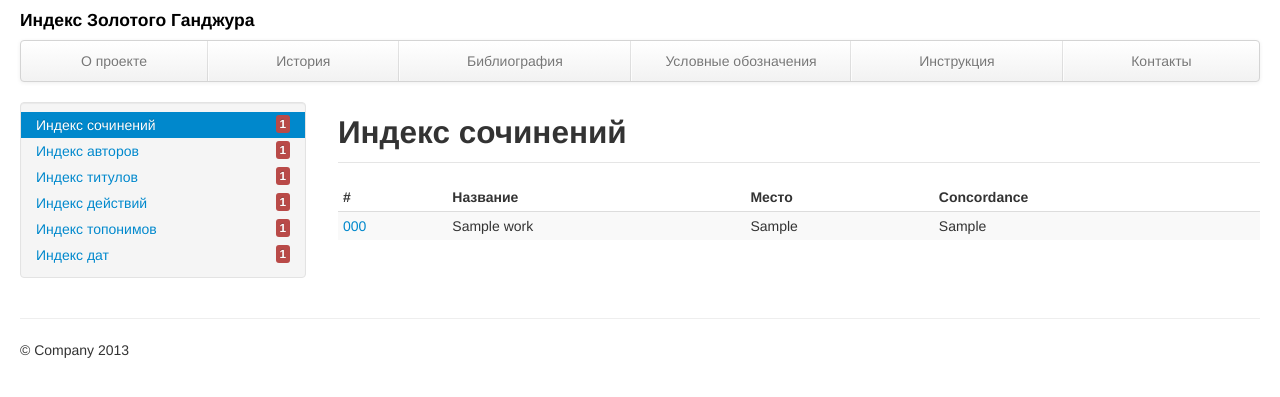
After one commit to Se7ge/yanjur, a Flask app: page /works/ in a window 1280 px wide. The commit adds this page. Shown: the top 397 px of the page. Run offline with Flask 2, Linux system fonts and the light colour scheme; tables that the repository leaves empty hold one stand-in row (values such as "Sample post"); some libraries are stand-ins or nearby versions.

Commit message:
Indexes of entities

```diff
--- a/application/context_processors.py
+++ b/application/context_processors.py
@@ -9,12 +9,12 @@ session = Session()
 
 @app.context_processor
 def sidebar_menu():
-    works = session.query(Work).order_by('number')
-    persons = session.query(Person).order_by('name')
-    titles = session.query(Title).order_by('name')
-    actions = session.query(Action).order_by('name')
-    places = session.query(Place).order_by('name')
-    times = session.query(Work_Time).order_by('name')
+    works = session.query(Work).order_by('number').count()
+    persons = session.query(Person).order_by('name').count()
+    titles = session.query(Title).order_by('name').count()
+    actions = session.query(Action).order_by('name').count()
+    places = session.query(Place).order_by('name').count()
+    times = session.query(Work_Time).order_by('name').count()
     return dict(works=works,
                 persons=persons,
                 titles=titles,
--- a/application/templates/_sidebar.html
+++ b/application/templates/_sidebar.html
@@ -3,40 +3,22 @@
   <div class="well sidebar-nav">
     <ul class="nav nav-list">
       {% if works %}
-      <li class="nav-header">Сочинения</li>
-      {% for work in works %}
-      <li{% if entity=='work' and entity_id==work.id %} class="active"{% endif %}><a href="{{ url_for('work', id=work.id) }}">{{ work.number }}</a></li>
-      {% endfor %}
+      <li{% if request.path==url_for('entity_list', name='works') %} class="active"{% endif %}><a href="{{ url_for('entity_list', name='works') }}">Индекс сочинений <span class="label label-important pull-right">{{ works }}</span></a></li>
       {% endif %}
       {% if persons %}
-      <li class="nav-header">Авторы</li>
-      {% for person in persons %}
-      <li{% if entity=='person' and entity_id==person.id %} class="active"{% endif %}><a href="{{ url_for('person', id=person.id) }}">{{ person.name }}</a></li>
-      {% endfor %}
+      <li{% if request.path==url_for('entity_list', name='persons') %} class="active"{% endif %}><a href="{{ url_for('entity_list', name='persons') }}">Индекс авторов <span class="label label-important pull-right">{{ persons }}</span></a></li>
       {% endif %}
-      {% if persons %}
-      <li class="nav-header">Титулы</li>
-      {% for title in titles %}
-      <li{% if entity=='title' and entity_id==title.id %} class="active"{% endif %}><a href="{{ url_for('title', id=title.id) }}">{{ title.name }}</a></li>
-      {% endfor %}
+      {% if titles %}
+      <li{% if request.path==url_for('entity_list', name='titles') %} class="active"{% endif %}><a href="{{ url_for('entity_list', name='titles') }}">Индекс титулов <span class="label label-important pull-right">{{ titles }}</span></a></li>
       {% endif %}
       {% if actions %}
-      <li class="nav-header">Действия</li>
-      {% for action in actions %}
-      <li{% if entity=='action' and entity_id==action.id %} class="active"{% endif %}><a href="{{ url_for('action', id=action.id) }}">{{ action.name }}</a></li>
-      {% endfor %}
+      <li{% if request.path==url_for('entity_list', name='actions') %} class="active"{% endif %}><a href="{{ url_for('entity_list', name='actions') }}">Индекс действий <span class="label label-important pull-right">{{ actions }}</span></a></li>
       {% endif %}
       {% if places %}
-      <li class="nav-header">Местоположения</li>
-      {% for place in places %}
-      <li{% if entity=='place' and entity_id==place.id %} class="active"{% endif %}><a href="{{ url_for('place', id=place.id) }}">{{ place.name }}</a></li>
-      {% endfor %}
+      <li{% if request.path==url_for('entity_list', name='places') %} class="active"{% endif %}><a href="{{ url_for('entity_list', name='places') }}">Индекс топонимов <span class="label label-important pull-right">{{ places }}</span></a></li>
       {% endif %}
       {% if times %}
-      <li class="nav-header">Время</li>
-      {% for time in times %}
-      <li{% if entity=='time' and entity_id==time.id %} class="active"{% endif %}><a href="{{ url_for('time', id=time.id) }}">{{ time.name }}</a></li>
-      {% endfor %}
+      <li{% if request.path==url_for('entity_list', name='times') %} class="active"{% endif %}><a href="{{ url_for('entity_list', name='times') }}">Индекс дат <span class="label label-important pull-right">{{ times }}</span></a></li>
       {% endif %}
     </ul>
   </div><!--/.well -->
--- a/application/templates/_top.html
+++ b/application/templates/_top.html
@@ -4,12 +4,12 @@
       <div class="navbar-inner">
         <div class="container">
           <ul class="nav">
-            <li class="active"><a href="{{ url_for('show_article', url='about') }}" title="О проекте">О проекте</a></li>
-            <li><a href="{{ url_for('show_article', url='history') }}" title="История">История</a></li>
-            <li><a href="{{ url_for('show_article', url='bibliography') }}" title="Библиография">Библиография</a></li>
-            <li><a href="{{ url_for('show_article', url='symbols') }}" title="Условные обозначения">Условные обозначения</a></li>
-            <li><a href="{{ url_for('show_article', url='instruction') }}" title="Инструкция">Инструкция</a></li>
-            <li><a href="{{ url_for('show_article', url='contacts') }}" title="Контакты">Контакты</a></li>
+            <li{% if request.path==url_for('show_article', url='about') %} class="active"{% endif %}><a href="{{ url_for('show_article', url='about') }}" title="О проекте">О проекте</a></li>
+            <li{% if request.path==url_for('show_article', url='history') %} class="active"{% endif %}><a href="{{ url_for('show_article', url='history') }}" title="История">История</a></li>
+            <li{% if request.path==url_for('show_article', url='bibliography') %} class="active"{% endif %}><a href="{{ url_for('show_article', url='bibliography') }}" title="Библиография">Библиография</a></li>
+            <li{% if request.path==url_for('show_article', url='symbols') %} class="active"{% endif %}><a href="{{ url_for('show_article', url='symbols') }}" title="Условные обозначения">Условные обозначения</a></li>
+            <li{% if request.path==url_for('show_article', url='instruction') %} class="active"{% endif %}><a href="{{ url_for('show_article', url='instruction') }}" title="Инструкция">Инструкция</a></li>
+            <li{% if request.path==url_for('show_article', url='contacts') %} class="active"{% endif %}><a href="{{ url_for('show_article', url='contacts') }}" title="Контакты">Контакты</a></li>
           </ul>
         </div>
       </div>
--- /dev/null
+++ b/application/templates/actions/entity.html
@@ -0,0 +1,5 @@
+{% extends 'base.html' %}
+{% block content %}
+    <legend><h2>{{ data.name }}</h2></legend>
+    <p>Здесь будет информация по сущности со связанными данными</p>
+{% endblock %}
--- /dev/null
+++ b/application/templates/entity_list.html
@@ -0,0 +1,5 @@
+{% extends 'base.html' %}
+{% block content %}
+    <legend><h2>Страница в разработке</h2></legend>
+    <p>Здесь будет информация с перечнем сущностей</p>
+{% endblock %}
--- /dev/null
+++ b/application/templates/persons/entity.html
@@ -0,0 +1,5 @@
+{% extends 'base.html' %}
+{% block content %}
+    <legend><h2>{{ data.name }}</h2></legend>
+    <p>Здесь будет информация по сущности со связанными данными</p>
+{% endblock %}
--- /dev/null
+++ b/application/templates/persons/entity_list.html
@@ -0,0 +1,6 @@
+{% extends 'base.html' %}
+{% block content %}
+    <legend><h2>Страница в разработке</h2></legend>
+    <legend><h2>Добавить псевдонимы?</h2></legend>
+    <p>Здесь будет информация с перечнем сущностей</p>
+{% endblock %}
--- /dev/null
+++ b/application/templates/places/entity.html
@@ -0,0 +1,5 @@
+{% extends 'base.html' %}
+{% block content %}
+    <legend><h2>{{ data.name }}</h2></legend>
+    <p>Здесь будет информация по сущности со связанными данными</p>
+{% endblock %}
--- /dev/null
+++ b/application/templates/times/entity.html
@@ -0,0 +1,5 @@
+{% extends 'base.html' %}
+{% block content %}
+    <legend><h2>{{ data.name }}</h2></legend>
+    <p>Здесь будет информация по сущности со связанными данными</p>
+{% endblock %}
--- /dev/null
+++ b/application/templates/titles/entity.html
@@ -0,0 +1,5 @@
+{% extends 'base.html' %}
+{% block content %}
+    <legend><h2>{{ data.name }}</h2></legend>
+    <p>Здесь будет информация по сущности со связанными данными</p>
+{% endblock %}
--- /dev/null
+++ b/application/templates/works/entity.html
@@ -0,0 +1,5 @@
+{% extends 'base.html' %}
+{% block content %}
+    <legend><h2>{{ data.name }}</h2></legend>
+    <p>Здесь будет информация по сущности со связанными данными</p>
+{% endblock %}
--- /dev/null
+++ b/application/templates/works/entity_list.html
@@ -0,0 +1,26 @@
+{% extends 'base.html' %}
+{% block content %}
+    <legend><h2>Индекс сочинений</h2></legend>
+    <table class="table table-striped table-hover table-condensed">
+        <thead>
+            <tr>
+                <th>#</th>
+                <th>Название</th>
+                <th>Место</th>
+                <th>Concordance</th>
+            </tr>
+        </thead>
+        <tbody>
+        {% if data %}
+            {% for item in data %}
+            <tr>
+                <td nowrap><a href="{{ url_for('work', id=item.id) }}">{{ item.number }}</a></td>
+                <td>{{ item.name }}</td>
+                <td>{{ item.location }}</td>
+                <td>{{ item.concordance }}</td>
+            </tr>
+            {% endfor %}
+        {% endif %}
+        </tbody>
+    </table>
+{% endblock %}
--- a/application/views.py
+++ b/application/views.py
@@ -7,6 +7,7 @@ from application.context_processors import sidebar_menu
 
 
 session = Session()
+ENTITIES = dict(works=Work, persons=Person, titles=Title, actions=Action, places=Place, times=Work_Time)
 
 
 @app.route('/')
@@ -23,6 +24,15 @@ def show_article(url):
         abort(404)
 
 
+@app.route('/<name>/')
+def entity_list(name):
+    order_by = 'name'
+    if name == 'works':
+        order_by = 'number'
+    data = session.query(ENTITIES[name]).order_by(order_by)
+    return render_template('%s/entity_list.html' % name, data=data)
+
+
 @app.route('/work/<int:id>.html')
 def work(id):
     work = session.query(Work).get(id)
@@ -36,7 +46,7 @@ def work(id):
 def person(id):
     person = session.query(Person).get(id)
     if person:
-        return render_template('entity.html', entity='person', entity_id=id, data=person)
+        return render_template('persons/entity.html', entity='person', entity_id=id, data=person)
     else:
         abort(404)
 
@@ -45,25 +55,25 @@ def person(id):
 def title(id):
     title = session.query(Title).get(id)
     if title:
-        return render_template('entity.html', entity='title', entity_id=id, data=title)
+        return render_template('titles/entity.html', entity='title', entity_id=id, data=title)
     else:
         abort(404)
 
 
-@app.route('/work/<int:id>.html')
+@app.route('/action/<int:id>.html')
 def action(id):
     action = session.query(Action).get(id)
     if action:
-        return render_template('entity.html', entity='action', entity_id=id, data=action)
+        return render_template('actions/entity.html', entity='action', entity_id=id, data=action)
     else:
         abort(404)
 
 
-@app.route('/work/<int:id>.html')
+@app.route('/place/<int:id>.html')
 def place(id):
     place = session.query(Place).get(id)
     if place:
-        return render_template('entity.html', entity='place', entity_id=id, data=place)
+        return render_template('places/entity.html', entity='place', entity_id=id, data=place)
     else:
         abort(404)
 
@@ -72,9 +82,10 @@ def place(id):
 def time(id):
     time = session.query(Work_Time).get(id)
     if time:
-        return render_template('entity.html', entity='time', entity_id=id, data=time)
+        return render_template('times/entity.html', entity='time', entity_id=id, data=time)
     else:
         abort(404)
+
 
 @app.errorhandler(404)
 def page_not_found(e):
```
Also changed, not shown: application/templates/actions/entity_list.html (added, +11 -0 lines), application/templates/places/entity_list.html (added, +11 -0 lines), application/templates/times/entity_list.html (added, +11 -0 lines), application/templates/titles/entity_list.html (added, +11 -0 lines).
